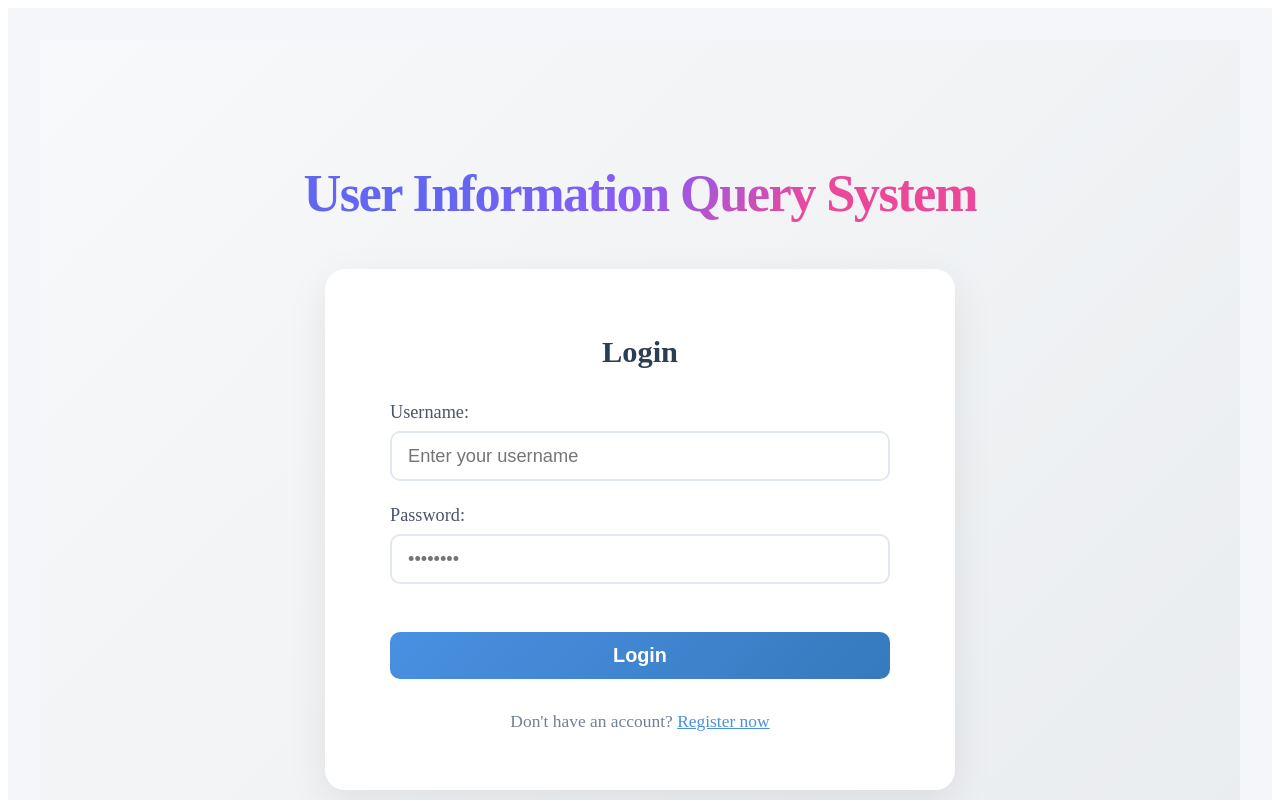
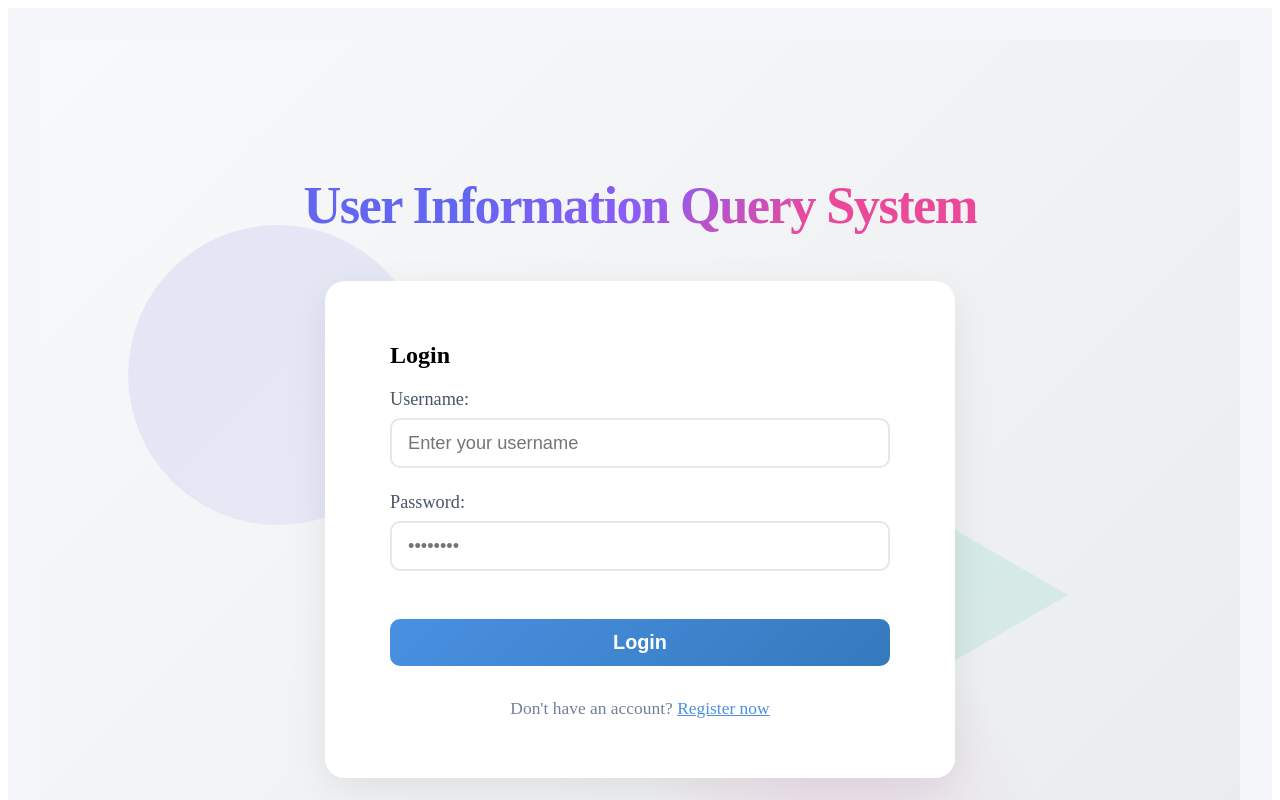
Before and after one commit to LeukPoint/Group_project, a Vue app: page /login in a window 1280 px wide. Shown: the top 800 px of the page. Built offline with nearby package versions, Linux system fonts and the light colour scheme.

Commit message:
Update Login.vue

```diff
--- a/src/views/Login.vue
+++ b/src/views/Login.vue
@@ -1,29 +1,50 @@
 <template>
   <div class="login-page">
     <h1 class="system-title" @click="refreshPage">User Information Query System</h1>
+    <div class="dynamic-background">
+      <div class="shape circle"></div>
+      <div class="shape triangle"></div>
+      <div class="shape wave"></div>
+    </div>
 
     <div class="login-container">
       <h2>Login</h2>
       <form @submit.prevent="handleLogin">
+        <!-- 用户名输入组 -->
         <div class="form-group">
           <label>Username:</label>
           <input
             v-model="credentials.username"
+            @input="validateUsername"
             required
             class="login-input"
             placeholder="Enter your username"
           >
+          <div v-if="usernameError" class="error-tip">{{ usernameError }}</div>
         </div>
-          <div class="form-group">
+
+        <!-- 密码输入组（新增切换功能） -->
+        <div class="form-group password-group">
           <label>Password:</label>
+          <div class="password-wrapper">
             <input
               v-model="credentials.password"
-              type="password"
+              :type="showPassword ? 'text' : 'password'"
               required
               class="login-input"
               placeholder="••••••••"
             >
+
+            <button
+              type="button"
+              class="toggle-password"
+              @click="showPassword = !showPassword"
+            >
+              <i :class="showPassword ? 'icon-eye-off' : 'icon-eye'"></i>
+            </button>
           </div>
+        </div>
+
         <button
           type="submit"
           :disabled="userStore.loading"
@@ -49,8 +70,25 @@
   username: '',
   password: ''
 })
+const showPassword = ref(false) // 新增密码可见状态
+
+// 用户名验证逻辑
+const usernameError = ref('')
+const validateUsername = () => {
+  const username = credentials.value.username
+  if (username.length < 1) {
+    usernameError.value = "Username must be at least 1 characters"
+  } else if (!/^[a-zA-Z0-9_]+$/.test(username)) {
+    usernameError.value = "Only letters, numbers and underscores are allowed"
+  } else {
+    usernameError.value = ''
+  }
+}
 
 const handleLogin = async () => {
+  validateUsername()
+  if (usernameError.value) return
+
   const success = await userStore.login(credentials.value)
   if (!success) {
     alert("Login failed. Please check your credentials.")
@@ -60,15 +98,11 @@
 const refreshPage = () => {
   location.reload()
 }
+
 </script>
 
 <style scoped>
-  /* 新增盒模型统一设置 */
-  .login-input,
-  .login-btn {
-    box-sizing: border-box;
-  }
-
+/* 公共样式 */
 .login-page {
   min-height: 100vh;
   padding: 5vh 5vw;
@@ -87,21 +121,11 @@
   letter-spacing: -0.03em;
   cursor: pointer;
   animation: titleFloat 3s ease-in-out infinite;
-    background: linear-gradient(
-      135deg,
-      #6366f1 25%,
-      #8b5cf6 50%,
-      #ec4899 75%
-    );
+  background: linear-gradient(135deg, #6366f1 25%, #8b5cf6 50%, #ec4899 75%);
   -webkit-background-clip: text;
   background-clip: text;
   -webkit-text-fill-color: transparent;
   transition: transform 0.3s ease;
-  }
-
-  @keyframes titleFloat {
-    0%, 100% { transform: translateY(0) scale(1); }
-    50% { transform: translateY(-1vh) scale(1.03); }
 }
 
 .login-container {
@@ -116,13 +140,7 @@
   border: 1px solid rgba(255, 255, 255, 0.25);
 }
 
-  .login-container h2 {
-    text-align: center;
-    color: #2c3e50;
-    margin-bottom: 4vh;
-    font-size: calc(1.5rem + 0.5vw);
-  }
-
+/* 表单组件样式 */
 .form-group {
   margin-bottom: 3vh;
   width: 100%;
@@ -136,15 +154,15 @@
   font-size: calc(0.9rem + 0.3vw);
 }
 
-  /* 统一输入框样式 */
 .login-input {
   width: 100%;
-    padding: 12px 16px;  /* 保持与按钮相同的左右padding */
+  padding: 12px 16px;
   border: 2px solid #e2e8f0;
   border-radius: 10px;
   font-size: calc(0.9rem + 0.3vw);
   transition: all 0.3s ease;
   background: rgba(255, 255, 255, 0.9);
+  box-sizing: border-box;
 }
 
 .login-input:focus {
@@ -153,10 +171,34 @@
   background: white;
 }
 
-  /* 统一按钮样式 */
+/* 密码输入组特殊样式 */
+.password-wrapper {
+  position: relative;
+}
+
+.toggle-password {
+  position: absolute;
+  right: 12px;
+  top: 50%;
+  transform: translateY(-50%);
+  background: none;
+  border: none;
+  cursor: pointer;
+  color: #64748b;
+  padding: 4px;
+}
+
+.icon-eye,
+.icon-eye-off {
+  width: 20px;
+  height: 20px;
+  display: block;
+}
+
+/* 登录按钮样式 */
 .login-btn {
   width: 100%;
-    padding: 12px 16px;  /* 与输入框相同的左右padding */
+  padding: 12px 16px;
   margin-top: 3vh;
   background: linear-gradient(135deg, #4a90e2, #357abd);
   color: white;
@@ -166,6 +208,7 @@
   font-weight: 600;
   cursor: pointer;
   transition: all 0.3s ease;
+  box-sizing: border-box;
 }
 
 .login-btn:hover:not(:disabled) {
@@ -179,6 +222,7 @@
   opacity: 0.7;
 }
 
+/* 其他辅助样式 */
 .register-link {
   text-align: center;
   margin-top: 4vh;
@@ -195,6 +239,21 @@
   color: #357abd;
 }
 
+.error-tip {
+  color: #ef4444;
+  font-size: 0.875rem;
+  margin-top: 4px;
+  height: 20px;
+  transition: opacity 0.3s;
+}
+
+/* 动画 */
+@keyframes titleFloat {
+  0%, 100% { transform: translateY(0) scale(1); }
+  50% { transform: translateY(-1vh) scale(1.03); }
+}
+
+/* 响应式设计 */
 @media (max-width: 768px) {
   .login-page {
     padding: 5vh 3vw;
@@ -213,8 +272,97 @@
 @media (max-width: 480px) {
   .login-input,
   .login-btn {
-      padding: 10px 14px;  /* 移动端保持相同padding */
+    padding: 10px 14px;
     font-size: 1rem;
   }
+
+  .toggle-password {
+    right: 8px;
   }
+}
+.dynamic-background {
+  position: fixed;
+  width: 100vw;
+  height: 100vh;
+  overflow: hidden;
+  z-index: 0;
+}
+
+.shape {
+  position: absolute;
+  opacity: 0.1;
+  animation: float 20s infinite linear;
+}
+
+.circle {
+  width: 300px;
+  height: 300px;
+  border-radius: 50%;
+  background: linear-gradient(45deg, #4f46e5, #818cf8);
+  left: 10%;
+  top: 20%;
+}
+
+.triangle {
+  width: 0;
+  height: 0;
+  border-left: 150px solid transparent;
+  border-right: 150px solid transparent;
+  border-bottom: 260px solid #10b981;
+  right: 15%;
+  top: 50%;
+}
+
+.wave {
+  width: 400px;
+  height: 400px;
+  background: radial-gradient(circle, #f472b6 20%, transparent 70%);
+  left: 50%;
+  top: 70%;
+}
+
+@keyframes float {
+  0% { transform: translateY(0) rotate(0deg); }
+  50% { transform: translateY(-30px) rotate(180deg); }
+  100% { transform: translateY(0) rotate(360deg); }
+}
+.divider {
+  color: #94a3b8;
+  margin: 2rem 0;
+  display: flex;
+  align-items: center;
+  gap: 1rem;
+}
+
+.divider::before,
+.divider::after {
+  content: '';
+  flex: 1;
+  border-bottom: 1px solid #e2e8f0;
+}
+
+.social-buttons {
+  display: grid;
+  gap: 1rem;
+}
+
+.social-btn {
+  display: flex;
+  align-items: center;
+  justify-content: center;
+  gap: 8px;
+  padding: 12px;
+  border: 1px solid #e2e8f0;
+  border-radius: 8px;
+  background: white;
+  transition: all 0.2s;
+}
+
+.social-btn:hover {
+  transform: translateY(-2px);
+  box-shadow: 0 4px 12px rgba(0,0,0,0.1);
+}
+
+.google { color: #db4437; }
+.github { color: #333; }
 </style>
```
Lines whose indentation alone changed are shown as unchanged.
